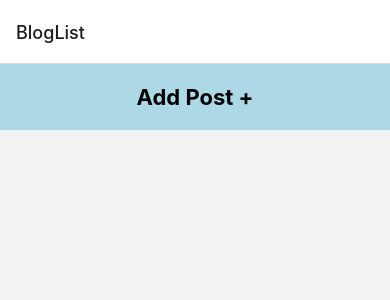
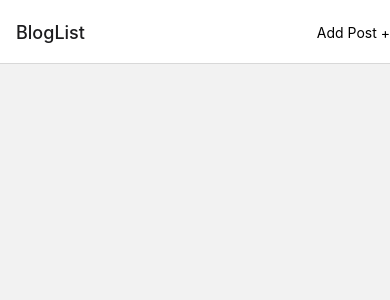
Before and after one commit to IsekaiGuy/BlogApp, a React Native app: screen /Index in a window 390 px wide. Shown: the top 300 px of the page. Built offline with nearby package versions, Linux system fonts and the light colour scheme.

Commit message:
Some minor style fixes, moved create button in IndexScreen to header, added some typization to props

```diff
--- a/App.tsx
+++ b/App.tsx
@@ -5,6 +5,8 @@ import { store } from "./src/store/configureStore";
 import { Provider } from 'react-redux';
 import ShowScreen from "./src/screens/ShowScreen";
 import CreateScreen from "./src/screens/CreateScreen";
+import {Text, TouchableOpacity} from "react-native";
+import React from "react";
 
 const Stack = createNativeStackNavigator();
 
@@ -15,7 +17,16 @@ export default function App() {
                     <Stack.Screen
                         name="Index"
                         component={IndexScreen}
-                        options={{ title: 'BlogList' }}
+                        options={({ navigation }) => ({
+                            headerTitle: 'BlogList',
+                            headerRight: () => (
+                                <TouchableOpacity  onPress={() => navigation.navigate('Create')}>
+                                    <Text>
+                                        Add Post +
+                                    </Text>
+                                </TouchableOpacity>
+                            ),
+                        })}
                     />
                     <Stack.Screen
                         name="Show"
--- a/src/screens/CreateScreen.tsx
+++ b/src/screens/CreateScreen.tsx
@@ -1,7 +1,7 @@
 import React, {useState} from "react";
 import {View, TextInput, Text, StyleSheet, Button} from "react-native";
 import {useDispatch} from "react-redux";
-import {add} from "../slices/changeBlogPost";
+import {add} from "../slices/blogSlice";
 
 const CreateScreen = ({navigation}:any) => {
     const [state, setState] = useState({title:'', text: ''});
@@ -29,6 +29,7 @@ const CreateScreen = ({navigation}:any) => {
             />
         </View>
         <Button
+            disabled={state.title.length < 3 || state.text.length < 3}
             title='Add Post'
             onPress={() => {
                 dispatch(add({...state, id: Math.floor(Math.random() * 1000)}));
--- a/src/screens/IndexScreen.tsx
+++ b/src/screens/IndexScreen.tsx
@@ -2,21 +2,16 @@ import React from "react";
 import {View, Text, StyleSheet, FlatList, TouchableOpacity} from "react-native";
 import {useDispatch, useSelector} from "react-redux";
 import {Feather} from '@expo/vector-icons';
-import {remove} from '../slices/changeBlogPost';
+import {remove} from '../slices/blogSlice';
+import {IBlogs, IBlog} from "../slices/blogSlice";
 
 const IndexScreen = ({ navigation }: any) => {
-    const {blogs} = useSelector((state: any) => state.blogs);
+    const {blogs} = useSelector((state: IBlogs) => state);
     const dispatch = useDispatch();
-    console.log(blogs);
 
     return (<View>
-        <TouchableOpacity  onPress={() => navigation.navigate('Create')}>
-            <Text style={styles.button}>
-                Add Post +
-            </Text>
-        </TouchableOpacity>
         <FlatList
-            keyExtractor={(post) => post.id}
+            keyExtractor={(post: IBlog) => post.id + ''}
             data={blogs}
             renderItem={({item}) => {
                 return (<View style={styles.row}>
@@ -48,17 +43,10 @@ const styles = StyleSheet.create({
         borderBottomWidth: 1,
         borderBottomColor: 'grey',
         padding: 10,
-        marginVertical: 15
+        marginVertical: 15,
     },
     title: {
         fontSize: 18,
-    },
-    button: {
-        fontSize: 22,
-        fontWeight: 'bold',
-        textAlign: 'center',
-        paddingVertical: 20,
-        backgroundColor: 'lightblue'
     }
 })
 
--- a/src/screens/ShowScreen.tsx
+++ b/src/screens/ShowScreen.tsx
@@ -1,9 +1,10 @@
 import React from "react";
 import {View, Text, StyleSheet} from "react-native";
 import {useSelector} from "react-redux";
+import {IBlogs, IBlog} from "../slices/blogSlice";
 
 const ShowScreen = (props: any) => {
-    const post = useSelector((state: any) => state.blogs.blogs.filter((item: any) => item.id === props.route.params.id)[0]);
+    const post = useSelector((state: IBlogs) => state.blogs.filter((item: IBlog) => item.id === props.route.params.id)[0]);
 
     return (<View>
         <Text style={styles.title}>
--- a/src/slices/changeBlogPost.tsx
+++ b/src/slices/blogSlice.tsx
@@ -1,16 +1,16 @@
 import { createSlice, PayloadAction } from '@reduxjs/toolkit'
 
-export interface BlogState {
-    blogs: Blog[]
+export interface IBlogs {
+    blogs: IBlog[]
 }
 
-export interface Blog {
+export interface IBlog {
     id: number,
     title: string,
     text: string
 }
 
-const initialState: BlogState = {
+const initialState: IBlogs = {
     blogs: []
 }
 
@@ -18,10 +18,10 @@ export const blogSlice = createSlice({
     name: 'blogs',
     initialState,
     reducers: {
-        add: (state: BlogState, action: PayloadAction<Blog>) => {
+        add: (state: IBlogs, action: PayloadAction<IBlog>) => {
             state.blogs.push(action.payload)
         },
-        remove: (state: BlogState, action: any) => {
+        remove: (state: IBlogs, action: PayloadAction<number>) => {
             const result = state.blogs.filter(blog => blog.id !== action.payload)
             state.blogs = [];
             state.blogs.push(...result);
--- a/src/store/configureStore.ts
+++ b/src/store/configureStore.ts
@@ -1,10 +1,8 @@
 import { configureStore } from '@reduxjs/toolkit'
-import blogs from '../slices/changeBlogPost';
+import blogs from '../slices/blogSlice';
 
 export const store = configureStore({
-    reducer: {
-        blogs
-    },
+    reducer: blogs
 })
 
 // Infer the `RootState` and `AppDispatch` types from the store itself
```
